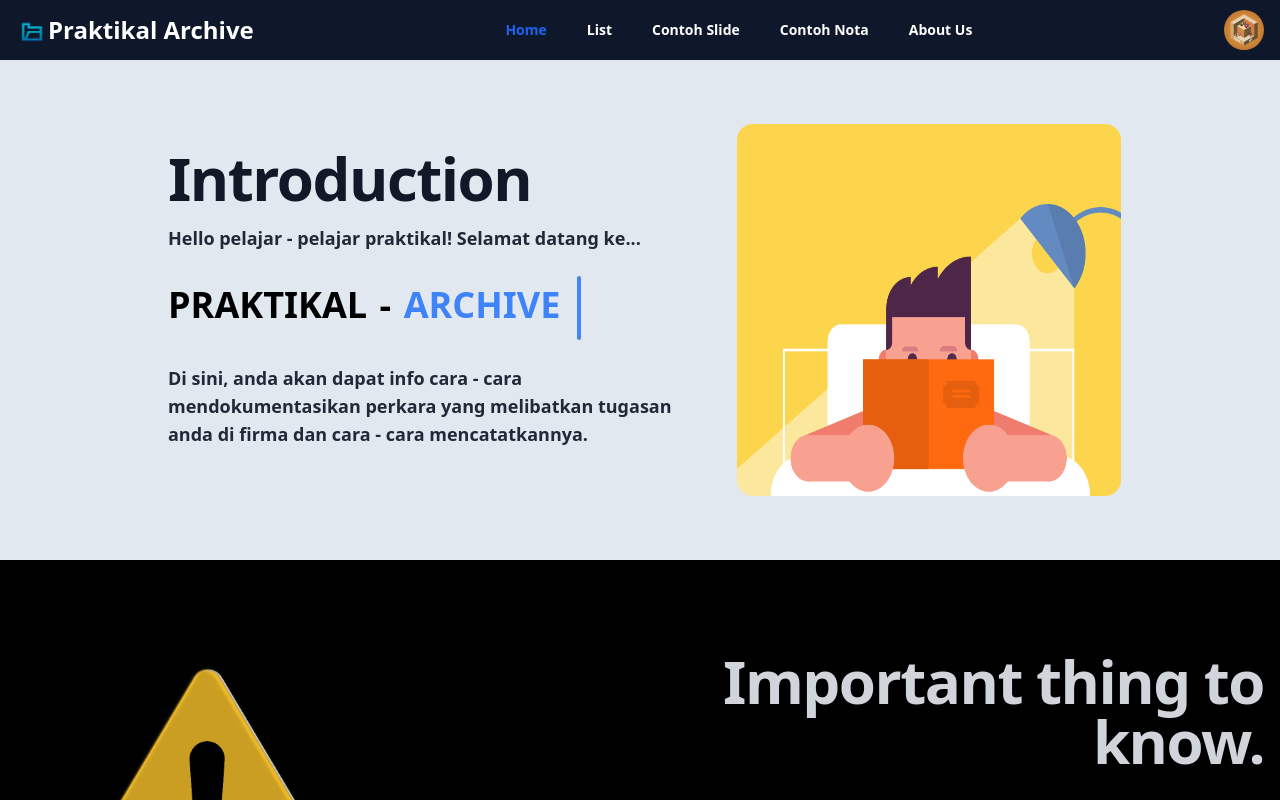
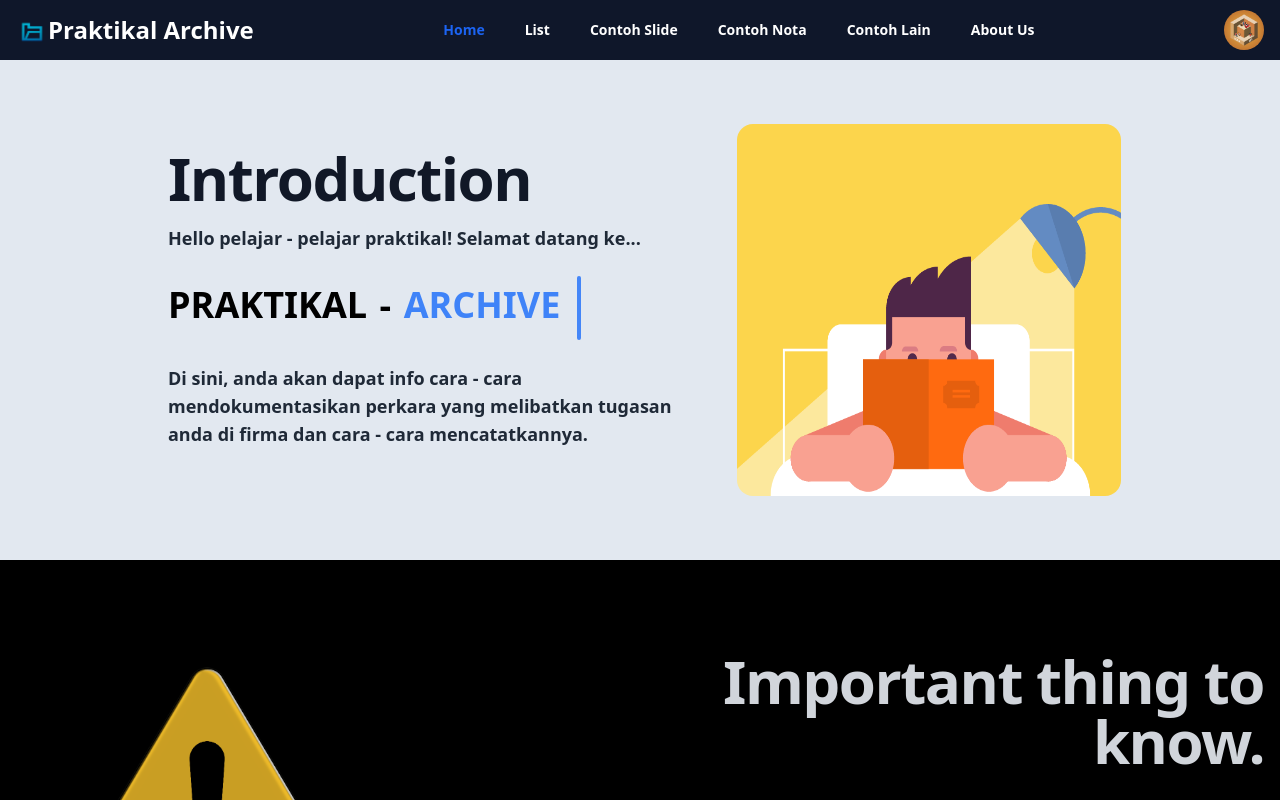
Before and after one commit to YOLO-GIT/intern-stuff, a React (Vite) app: page /#/ in a window 1280 px wide. Shown: the top 800 px of the page. Built offline with nearby package versions, Linux system fonts and the light colour scheme.

Commit message:
Added the new components

```diff
--- a/src/App.jsx
+++ b/src/App.jsx
@@ -5,6 +5,7 @@ import Home from "./components/home.jsx";
 import Documents from "./components/document.jsx";
 import Slide from "./components/contoh_slide.jsx";
 import Note from "./components/contoh_note.jsx";
+import Lain from "./components/contoh_lain.jsx";
 import About from "./components/about-us.jsx";
 import Intro from "./components/documents_folder/intro.jsx";
 import Bab_1 from "./components/documents_folder/bab_1.jsx";
@@ -23,6 +24,7 @@ function App() {
         <Route path="/documents" element={<Documents />} />
         <Route path="/contoh_slide" element={<Slide />} />
         <Route path="/contoh_nota" element={<Note />} />
+        <Route path="/contoh_lain" element={<Lain />} />
         <Route path="/about_us" element={<About />} />
         <Route path="/documents_folder/intro" element={<Intro />} />
         <Route path="/documents_folder/bab_1" element={<Bab_1 />} />
--- a/src/components/header.jsx
+++ b/src/components/header.jsx
@@ -97,6 +97,16 @@ const Header = () => {
           Contoh Nota
         </NavLink>
         <NavLink
+          to="/contoh_lain"
+          className={({ isActive }) =>
+            isActive
+              ? "text-center font-semibold sm:border-none sm:text-sm border-b-2 border-gray-600 text-xl p-1 nav-link-active text-blue-600"
+              : "text-center font-semibold sm:border-none sm:text-sm border-b-2 border-gray-600 text-xl p-1 nav-link text-white"
+          }
+        >
+          Contoh Lain
+        </NavLink>
+        <NavLink
           to="/about_us"
           className={({ isActive }) =>
             isActive
```
